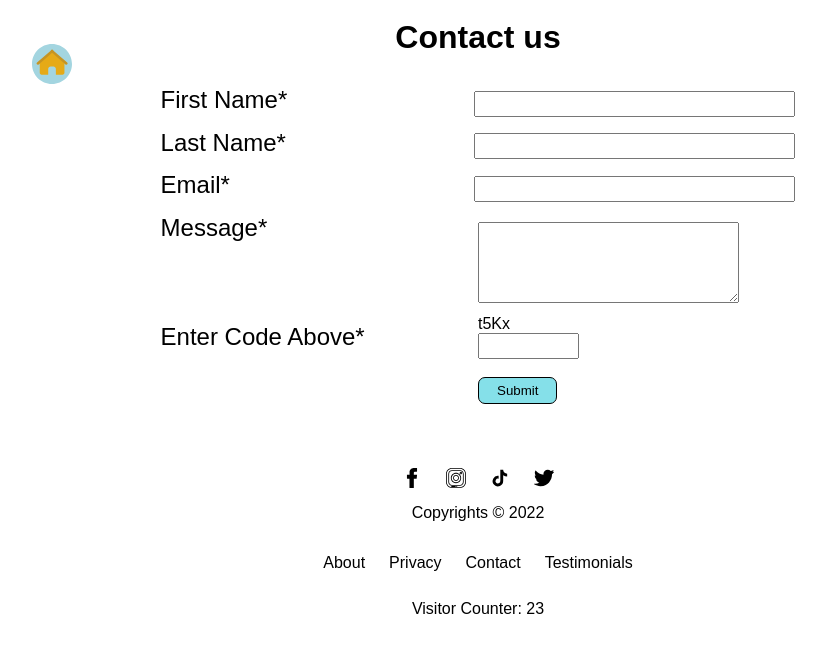
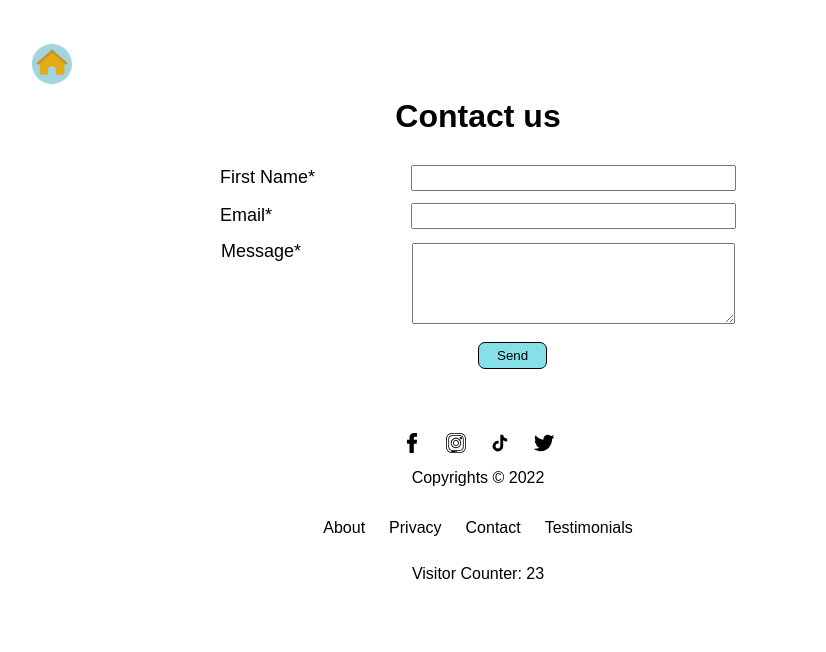
Before and after one commit to jaamasad/thoughts, a React (Create React App) app: page /Contact in a window 1280 px wide. Shown: the top 652 px of the page, without its empty margins (162-988 px from the left). Built offline with nearby package versions, Linux system fonts and the light colour scheme.

Commit message:
saving progres

```diff
--- a/package.json
+++ b/package.json
@@ -1,8 +1,9 @@
 {
-  "name": "degods",
+  "name": "thoughts",
   "version": "0.1.0",
   "private": true,
   "dependencies": {
+    "emailjs-com": "^3.2.0",
     "react": "^18.0.0",
     "react-dom": "^18.0.0",
     "react-router": "^6.2.1",
--- a/src/App.js
+++ b/src/App.js
@@ -6,7 +6,6 @@ import Testimonials from "./component/pages/Testimonials"
 import Contact from "./component/pages/Contact"
 
 const App = () => {
-  const [show, setShow]=useState(false)
   return (
     <div className="App">
       <div className="app-container">
@@ -15,10 +14,9 @@ const App = () => {
             <img src="/images/home.svg" alt="" />
           </a>
         </div>
-        <div className="toggle-menu" onClick={()=>setShow(!show)}><img src="/images/bars.svg" alt="" /></div>
         <BrowserRouter>
           <Routes>
-            <Route exact path="/" element={<Home show={show} />} />
+            <Route exact path="/" element={<Home />} />
             <Route exact path="/testimonials" element={<Testimonials />} />
             <Route exact path="/Contact" element={<Contact />} />
           </Routes>
--- a/src/component/Home.js
+++ b/src/component/Home.js
@@ -8,7 +8,8 @@ const THOUGHTS = {
   thoughtHeading: "You are a natural",
   thoughtDesc: "Organize a toy drive this holiday season",
 }
-const Home = ({show}) => {
+const Home = () => {
+  const [show, setShow] = useState(false)
   const [bgColor, setBgColor] = useState("")
   const [edit, setEdit] = useState(false)
   const [share, setShare] = useState(false)
@@ -18,13 +19,11 @@ const Home = ({show}) => {
     thoughtHeading: "",
     thoughtDesc: THOUGHTS.thoughtDesc,
   })
-  console.log(show)
   let today = new Date()
   let dd = String(today.getDate())
   let mm = String(today.getMonth() + 1)
   let yyyy = today.getFullYear()
   today = mm + dd + yyyy
-  // console.log(today)
   const ref = useRef()
   useEffect(() => {
     for (let i = 0; i < thoughtsList.length; i++) {
@@ -71,7 +70,10 @@ const Home = ({show}) => {
   })
   return (
     <div className="home-container">
-      <header className={`${show ? "show": ""}`}>
+      <div className="toggle-menu" onClick={() => setShow(!show)}>
+        <img src="/images/bars.svg" alt="" />
+      </div>
+      <header className={`${show ? "show" : ""}`}>
         <div className="menu">
           <div className="pencil menu-item mobile-none" />
           {!edit ? (
@@ -91,7 +93,7 @@ const Home = ({show}) => {
                 )}
               </PrintContextConsumer>
             </ReactToPrint>
-          ):(
+          ) : (
             <div className="pencil menu-item" />
           )}
           <div className="share menu-item" onClick={handleShare}>
--- a/src/component/pages/Contact.js
+++ b/src/component/pages/Contact.js
@@ -1,33 +1,52 @@
-import React from "react"
+import React, {useState} from "react"
+import emailjs from "emailjs-com"
 const Contact = () => {
+  const [loading, setLoading]=useState(false)
+  const handleClick = ()=>{
+    setLoading(true)
+  }
+  function sendEmail(e) {
+    e.preventDefault()
+    emailjs
+      .sendForm(
+        "service_cn4urob",
+        "template_8h5pcsv",
+        e.target,
+        "xRHklco6OumbgXyLv"
+      )
+      .then((res) => {
+        setLoading(false)
+        alert("Message sent");
+      })
+  }
   return (
     <div className="contact-container">
       <h1>Contact us</h1>
-      <form action="">
+      <form onSubmit={sendEmail}>
         <div className="input-label">
           <label htmlFor="">First Name*</label>
-          <input type="text" name="firstName" />
+          <input type="text" name="first_name" required />
         </div>
-        <div className="input-label">
+        {/* <div className="input-label">
           <label htmlFor="">Last Name*</label>
           <input type="text" name="lastName" />
-        </div>
+        </div> */}
         <div className="input-label">
           <label htmlFor="">Email*</label>
-          <input type="text" name="firstName" />
+          <input type="email" name="email" />
         </div>
         <div className="input-label">
           <label htmlFor="">Message*</label>
-          <textarea name="" id="" cols="30" rows="5"></textarea>
+          <textarea name="message" id="" cols="30" rows="5"></textarea>
         </div>
-        <div className="input-label captcha-box">
+        {/* <div className="input-label captcha-box">
           <label htmlFor="">Enter Code Above*</label>
           <div className="captcha-container">
             <span className="captcha">t5Kx</span>
             <input type="text" name="captcha" />
           </div>
-        </div>
-        <button className="submit">Submit</button>
+        </div> */}
+        <input type="submit" value={loading ? "Sending..." : "Send"} className="submit" onClick={handleClick} />
       </form>
     </div>
   )
--- a/src/index.css
+++ b/src/index.css
@@ -100,19 +100,24 @@ header {
 .contact-container h1 {
   text-align: center;
   margin-bottom: 12px;
+  margin-top: 100px;
 }
 .input-label {
   display: flex;
   align-items: baseline;
   padding: 6px 0;
+  justify-content: center;
 }
 .input-label input {
   width: 50%;
   height: 20px;
 }
+.input-label textarea {
+  width: 50%;
+}
 .input-label label {
-  font-size: 24px;
-  width: 50%;
+  font-size: 18px;
+  width: 30%;
 }
 form {
   padding: 12px 100px;
@@ -227,9 +232,6 @@ form {
   cursor: pointer;
 }
 @media screen and (max-width: 992px) {
-  form {
-    width: 100%;
-  }
 }
 @media screen and (max-width: 768px) {
   .toggle-menu {
```
Also changed, not shown: 1 other file (tests, documents, lock files or other folders). Lines whose indentation alone changed are shown as unchanged.
